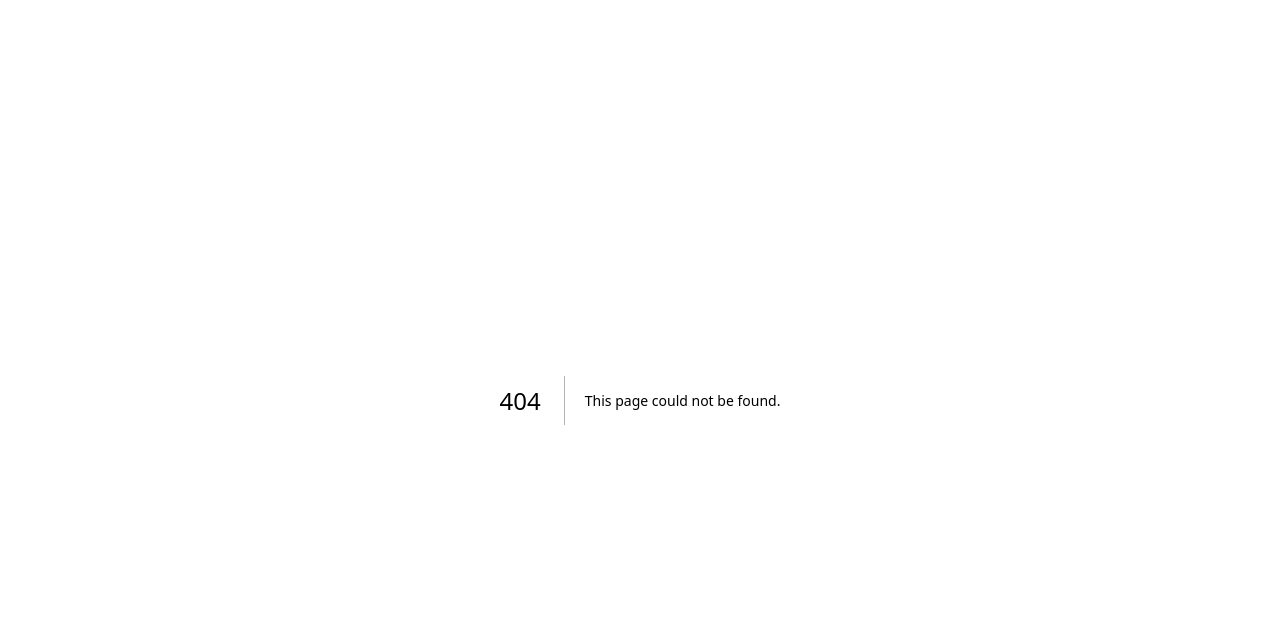
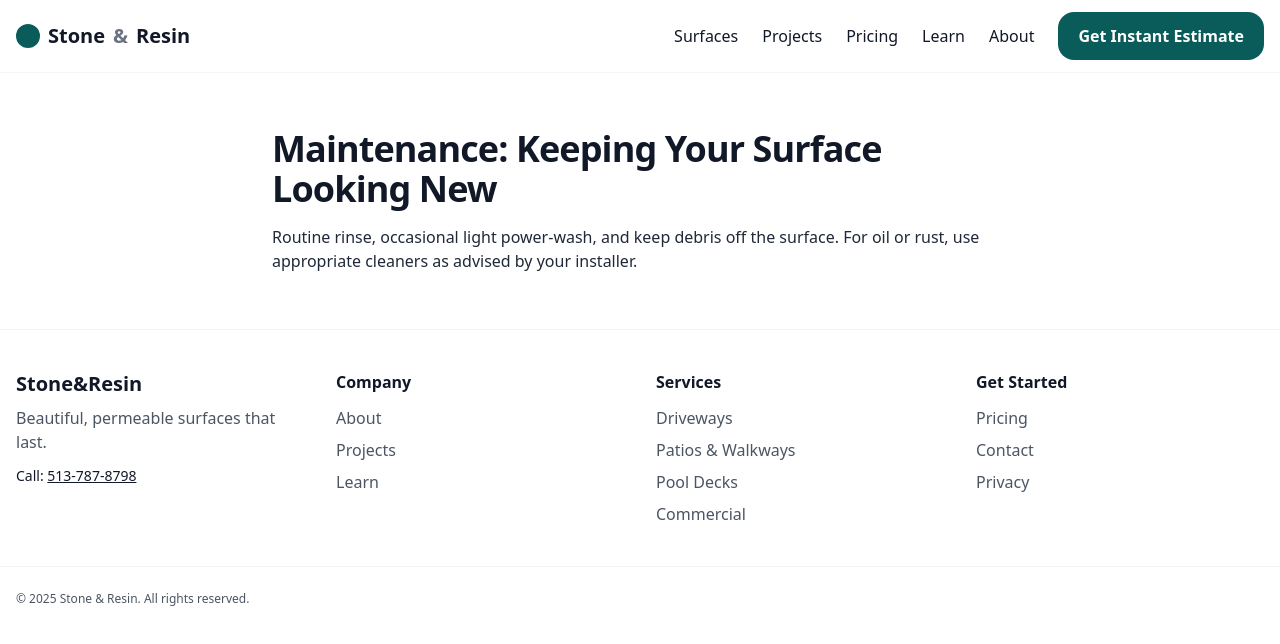
Before and after one commit to Stoneandresin/stoneandresin-site, a Next.js app: page /learn/maintenance in a window 1280 px wide. Before the commit this address had no page. Shown: the top 644 px of the page. Built offline with nearby package versions, Linux system fonts and the light colour scheme.

Commit message:
Add app/learn/[slug]/page.tsx

```diff
--- /dev/null
+++ b/app/learn/[slug]/page.tsx
@@ -0,0 +1,35 @@
+import Navbar from "@/components/Navbar"
+import Footer from "@/components/Footer"
+import { notFound } from "next/navigation"
+
+const content: Record<string,{title:string, body:string}> = {
+  "resin-vs-epoxy": {
+    title: "Resin‑Bound vs. Epoxy‑Pebble: What Ohio Homeowners Should Know",
+    body: `Resin‑bound systems are porous and UV‑stable—ideal outdoors. Epoxy‑pebble floors are often non‑porous and can amber in UV. Choose resin‑bound for driveways, patios, and pool decks where drainage matters.`
+  },
+  "permeable-driveways-ohio": {
+    title: "Permeable Driveways & Ohio Drainage Basics",
+    body: `Permeability helps reduce puddling and runoff. In many sites, porous surfaces can support better stormwater management. Always verify local rules and soil conditions.`
+  },
+  "maintenance": {
+    title: "Maintenance: Keeping Your Surface Looking New",
+    body: `Routine rinse, occasional light power‑wash, and keep debris off the surface. For oil or rust, use appropriate cleaners as advised by your installer.`
+  }
+}
+
+export function generateStaticParams(){ return Object.keys(content).map(slug=>({slug})) }
+
+export default function PostPage({ params }: { params: { slug: string } }){
+  const post = content[params.slug]
+  if (!post) return notFound()
+  return (
+    <main>
+      <Navbar />
+      <section className="container py-14 prose max-w-3xl">
+        <h1 className="section-title">{post.title}</h1>
+        <p className="text-gray-800 mt-4">{post.body}</p>
+      </section>
+      <Footer />
+    </main>
+  )
+}
```
